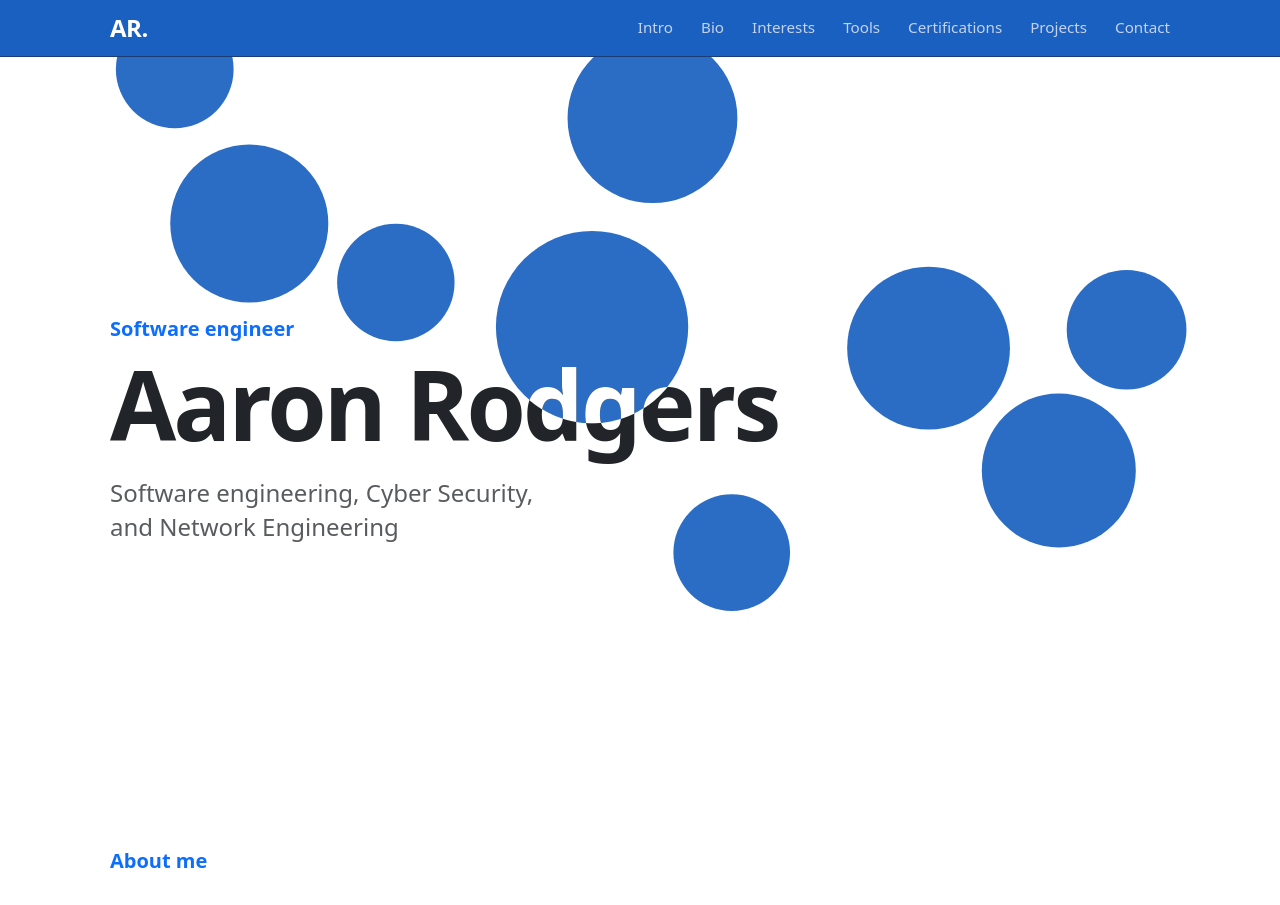
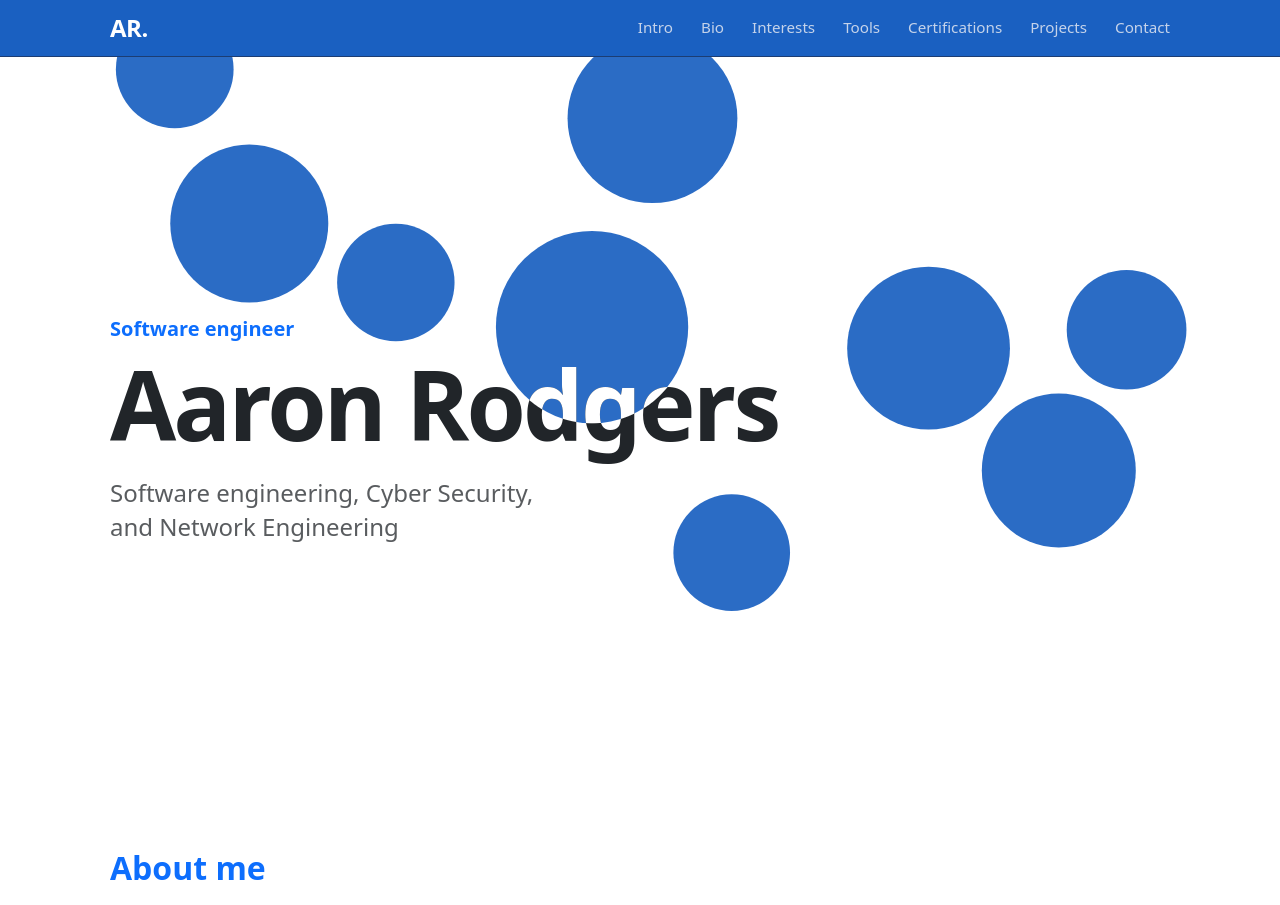
Before and after one commit to Aaron4554/web-portfolio, a React (Vite) app in the folder frontend/: page / in a window 1280 px wide. Shown: the top 905 px of the page. Built offline with nearby package versions, Linux system fonts and the light colour scheme.

Commit message:
Section headers should be slightly bigger than text

```diff
--- a/frontend/src/components/Bio.css
+++ b/frontend/src/components/Bio.css
@@ -20,7 +20,7 @@
 
 .bio__section {
   margin: 0 0 0.75rem;
-  font-size: clamp(1rem, 2.5vw, 1.25rem);
+  font-size: clamp(1.75rem, 2.5vw, 2.5rem);
   font-weight: 600;
   color: var(--bio-accent);
 }
```
